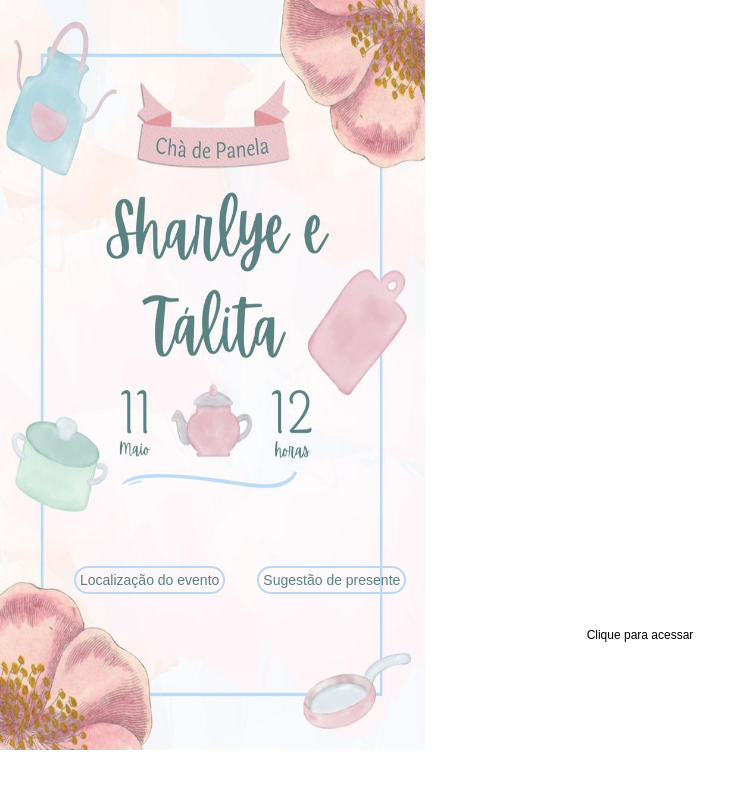
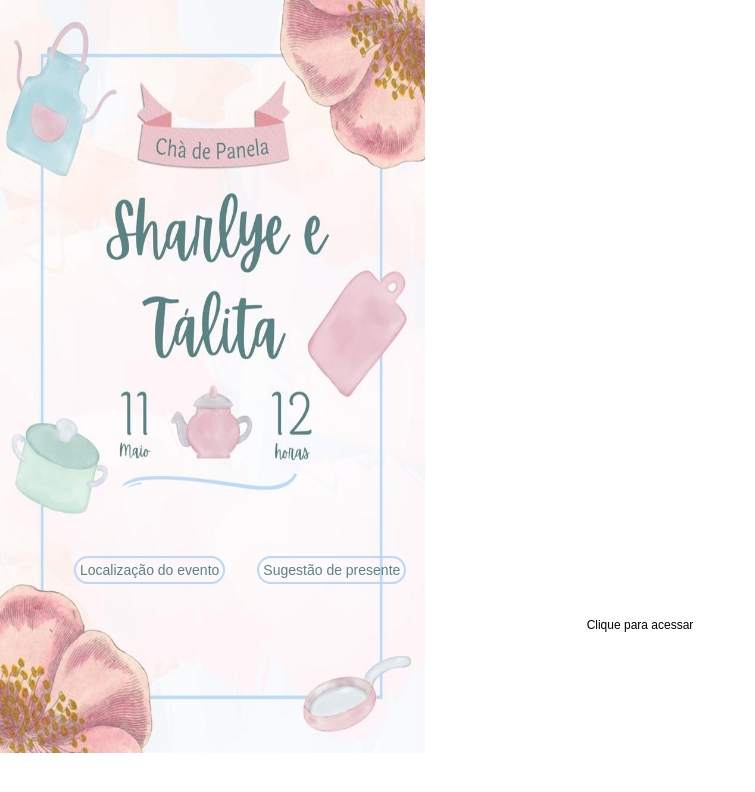
Before and after one commit to Sharlye/Cha-de-panela, a plain HTML site: page index.html in a window 1280 px wide. Shown: the whole page, without its empty margins (0-755 px from the left). Drawn offline with Linux system fonts and the light colour scheme.

Commit message:
Ajuste final

```diff
--- a/estilo.css
+++ b/estilo.css
@@ -3,13 +3,13 @@ body {
     overflow-y: hidden;
     background-image: url(./Imagem/Imagem.jpeg);
     background-repeat: no-repeat;
-    background-size: 425px 750px;
+    background-size: 425px 753px;
 }
 .container {
     display: flex;
     padding-left: 50px;
     padding-right: 50px;
-    margin-top: 550px;
+    margin-top: 540px;
 }
 .column {
     flex: 1;
```
